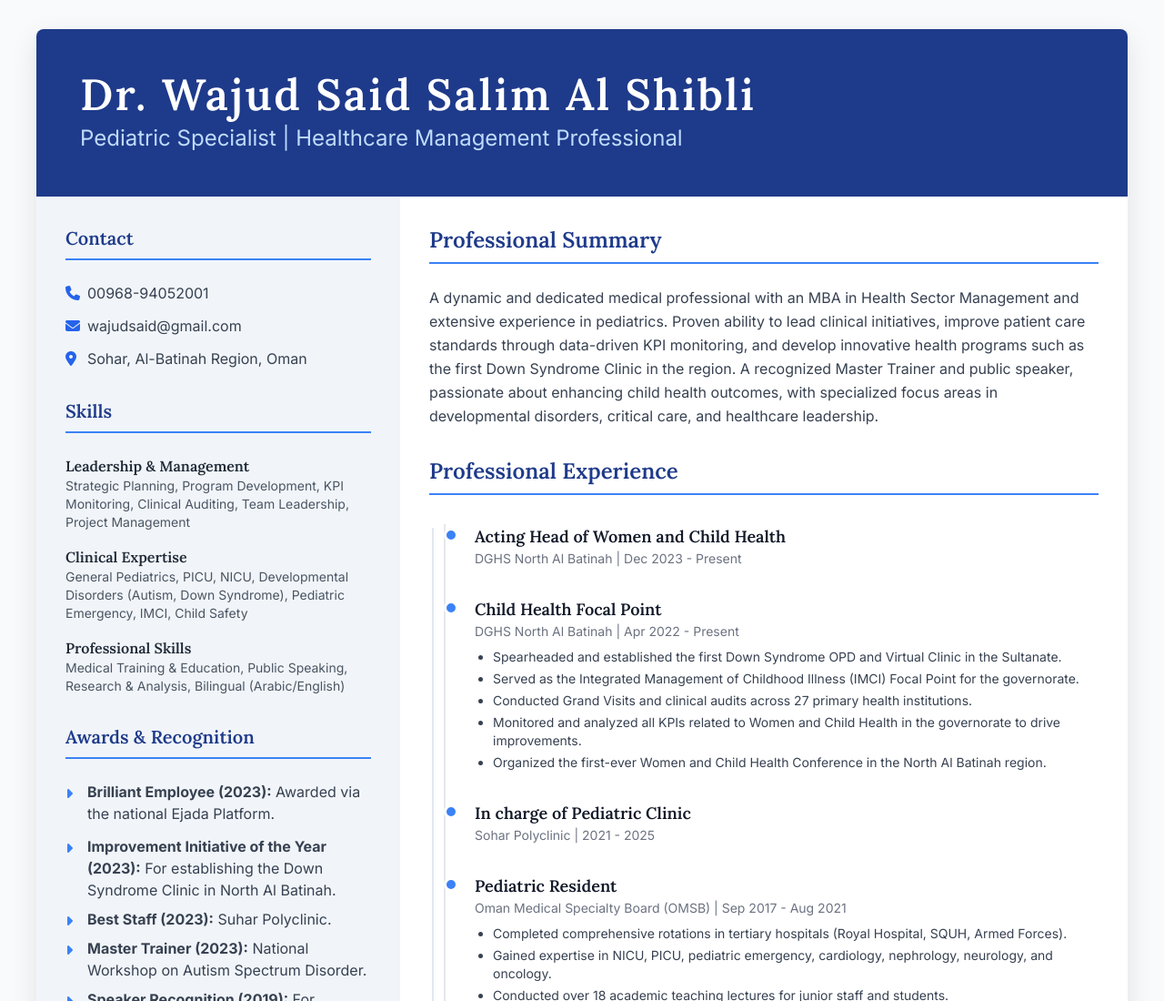
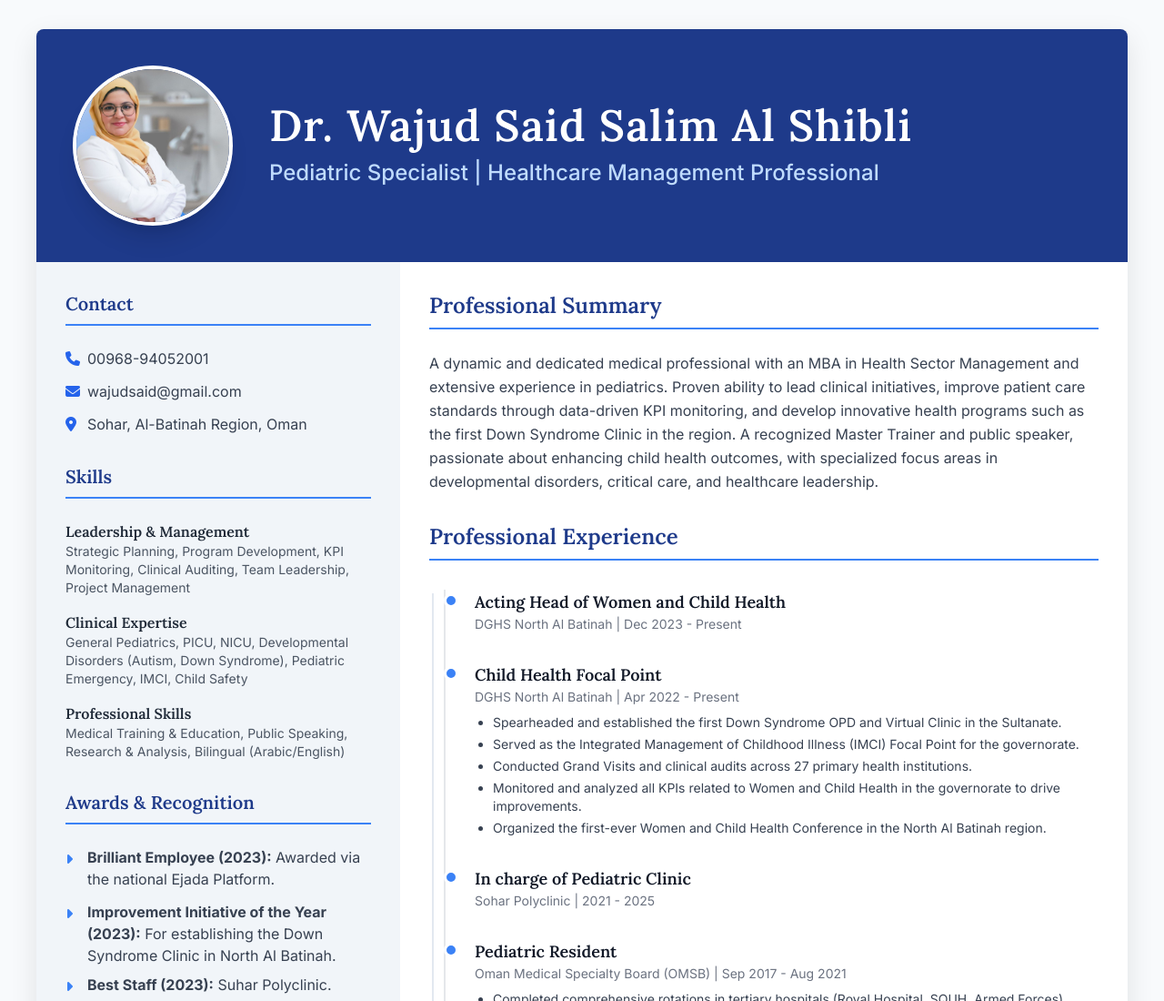
Before and after one commit to ARahim900/Dr-Wajud-CV, a website: page index.html in a window 1280 px wide. Shown: the top 1100 px of the page at 91% size. Drawn offline with nearby package versions, Linux system fonts and the light colour scheme.

Commit message:
Add personal picture to CV header with improved layout and alignment

```diff
--- a/index.html
+++ b/index.html
@@ -76,9 +76,16 @@
 <body>
     <div class="main-container">
         <!-- CV Header -->
-        <header class="header-bg text-white p-8 md:p-12 text-center md:text-left">
-            <h1 class="text-4xl md:text-5xl font-bold tracking-wider">Dr. Wajud Said Salim Al Shibli</h1>
-            <p class="text-xl md:text-2xl mt-2 text-blue-200">Pediatric Specialist | Healthcare Management Professional</p>
+        <header class="header-bg text-white p-6 md:p-10">
+            <div class="flex flex-col md:flex-row items-center md:items-center space-y-6 md:space-y-0 md:space-x-10">
+                <div class="flex-shrink-0">
+                    <img src="WhatsApp Image 2025-06-25 at 20.10.10_bab106ea.jpg" alt="Dr. Wajud Said Salim Al Shibli" class="w-36 h-36 md:w-44 md:h-44 rounded-full object-cover border-4 border-white shadow-xl">
+                </div>
+                <div class="text-center md:text-left flex-1">
+                    <h1 class="text-3xl md:text-4xl lg:text-5xl font-bold tracking-wide leading-tight">Dr. Wajud Said Salim Al Shibli</h1>
+                    <p class="text-lg md:text-xl lg:text-2xl mt-3 text-blue-200 font-medium">Pediatric Specialist | Healthcare Management Professional</p>
+                </div>
+            </div>
         </header>
 
         <div class="flex flex-col md:flex-row">
```
Also changed, not shown: 1 other file.
